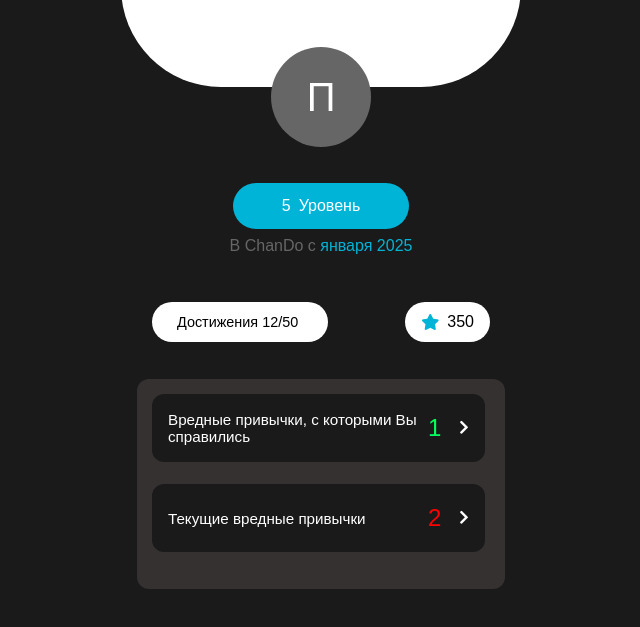
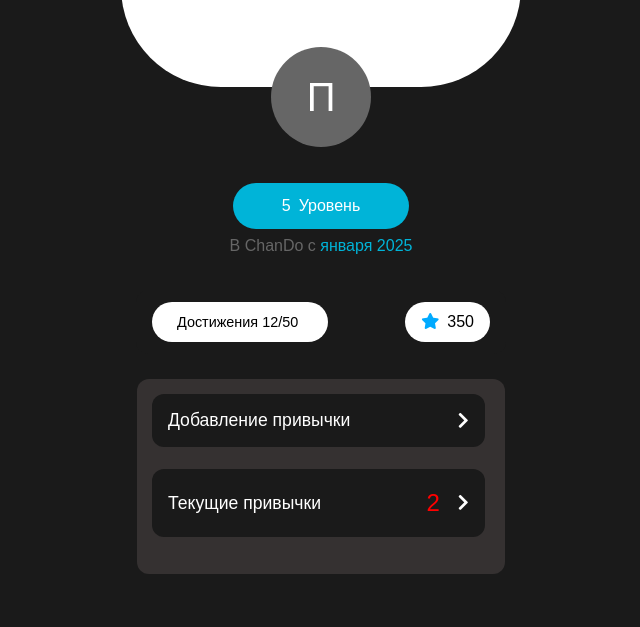
Before and after one commit to MaksBukharskiy/ChanDoProfile, a plain HTML site: page index.html in a window 1280 px wide. Shown: the part 93-720 px from the top of the page, without its empty margins (319-959 px from the left). Drawn offline with Linux system fonts and the light colour scheme.

Commit message:
Updated links and text in index.html: changed link in header, updated habit names. Changed font size and icon color in style.css to improve visual perception.

```diff
--- a/index.html
+++ b/index.html
@@ -11,7 +11,7 @@
     <div class="container">
         <!-- Header -->
         <div class="header">
-            <a href="/" style="color: inherit; text-decoration: none;">
+            <a href="#" style="color: inherit; text-decoration: none;">
                 <i class="fas fa-arrow-left"></i>
             </a>
             <h1>Пользователь</h1>
@@ -48,14 +48,13 @@
         <!-- Habits Section -->
         <div class="habits">
             <a href="good-habits.html">
-                <span>Вредные привычки, с которыми Вы справились</span>
+                <span>Добавление привычки</span>
                 <div style="display: flex; align-items: center;">
-                    <span class="badge badge-green">1</span>
                     <i class="fas fa-chevron-right" style="margin-left: 8px;"></i>
                 </div>
             </a>
             <a href="bad-habits.html">
-                <span>Текущие вредные привычки</span>
+                <span>Текущие привычки</span>
                 <div style="display: flex; align-items: center;">
                     <span class="badge badge-red">2</span>
                     <i class="fas fa-chevron-right" style="margin-left: 8px;"></i>
--- a/style.css
+++ b/style.css
@@ -101,7 +101,7 @@ body {
     padding: 16px;
     text-decoration: none;
     width: 89%;
-    font-size: 0.95rem;
+    font-size: 1.1rem;
     margin-bottom: 22px;
     margin-right: -20px;
 }
@@ -194,8 +194,9 @@ select {
     border-radius: 20px;
 }
 .star-counter i {
-    color: #00b4d8;
+    color: #00aaff;
     margin-right: 8px;
+    margin-top: -2px;
 }
 #avatars-grid {
     display: grid;
```
